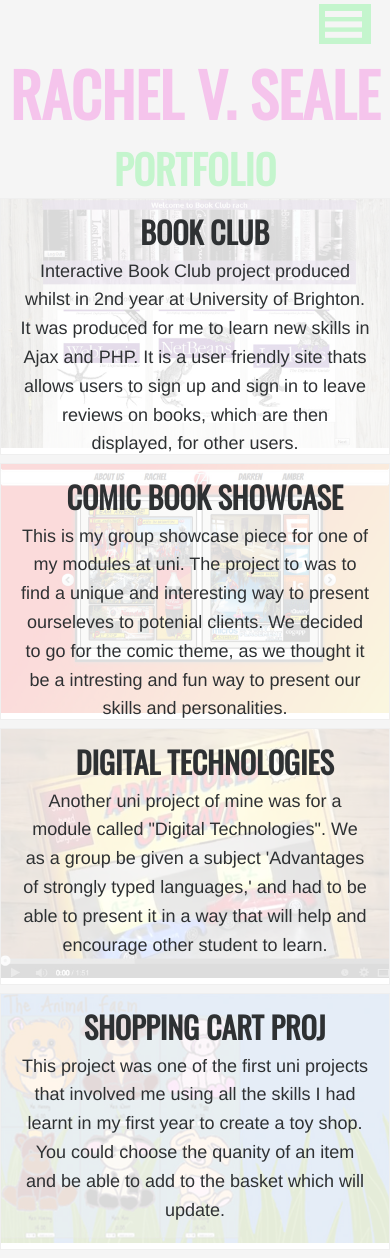
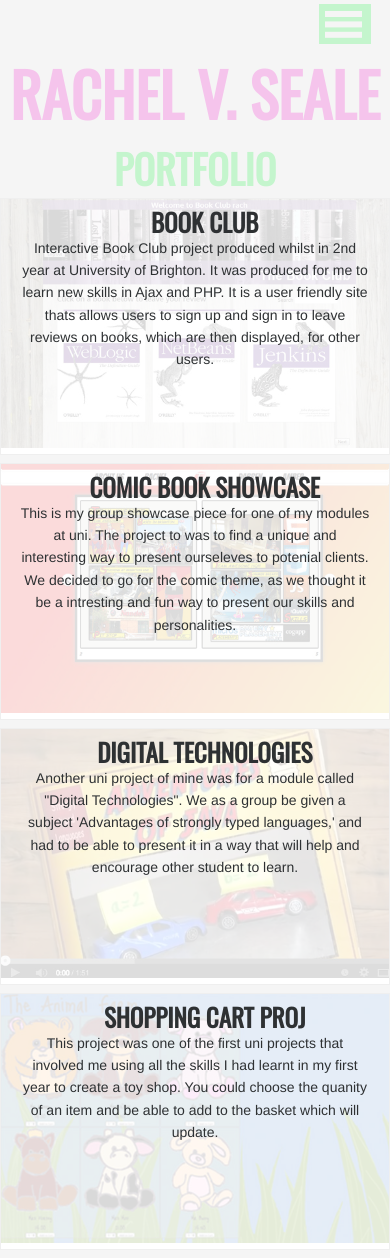
Before and after one commit to RachelSeale/rsealePortfolio, a Jekyll site: the page built from portfolio.html, in a window 390 px wide. Built offline with Jekyll 4.4.1, drawn with Linux system fonts in a browser that asks for light colours; nearby versions of some CDN libraries; Markdown is read by kramdown in place of the engine named in the settings.

Commit message:
Added more media queries for portfolio page

```diff
--- a/css/index.css
+++ b/css/index.css
@@ -164,6 +164,19 @@ img {
           line-height: 50px; }
         .portfolio-content .portfolio-work .image-overlay p {
           font-size: 18px; } }
+    @media screen and (max-width: 400px) {
+      .portfolio-content .portfolio-work {
+        display: block;
+        float: left;
+        margin-right: 2.35765%;
+        width: 100%; }
+        .portfolio-content .portfolio-work:last-child {
+          margin-right: 0; }
+        .portfolio-content .portfolio-work .image-overlay p {
+          font-size: 14px; }
+        .portfolio-content .portfolio-work .image-overlay h2 {
+          font-size: 25px;
+          line-height: 30px; } }
 
 /*accordian*/
 .skills-accordian {
```
Also changed, not shown: css/portfolio.scss (+16 -4 lines).
